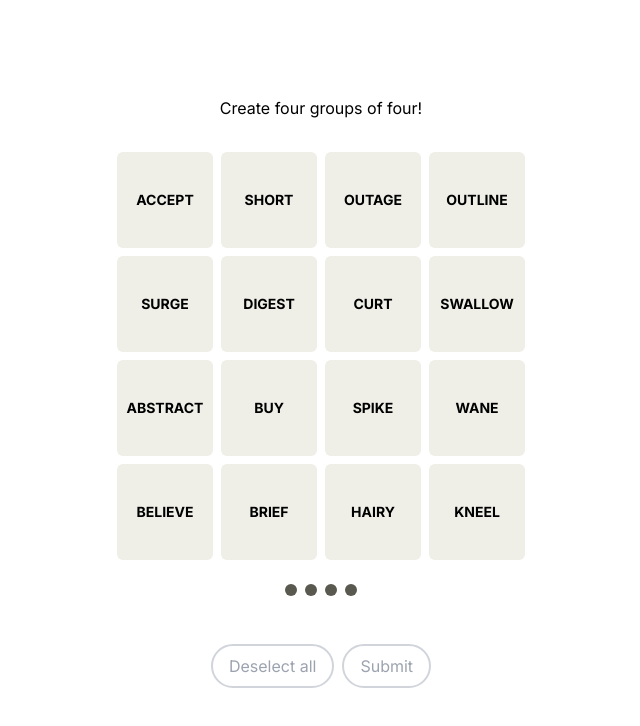
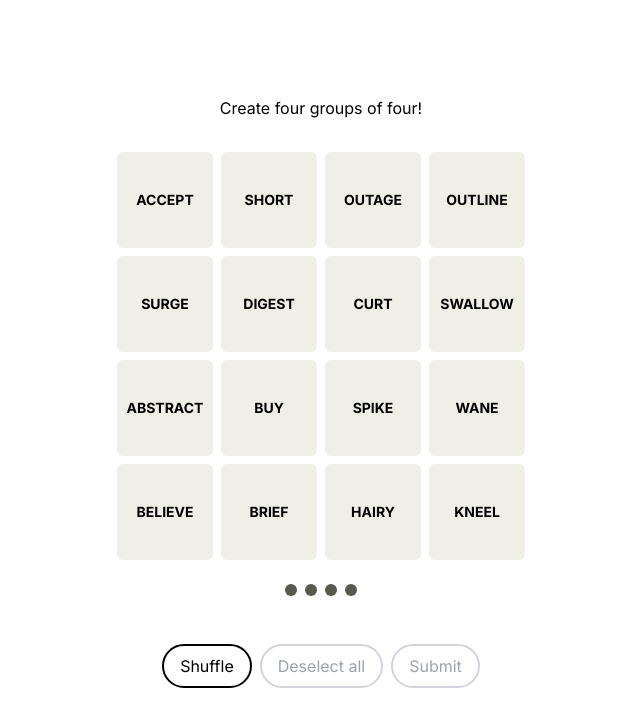
Before and after one commit to kunalbhat/connections-clone, a Next.js app: page / in a window 1280 px wide. Shown: the top 726 px of the page, without its empty margins (319-959 px from the left). Built offline with nearby package versions, Linux system fonts and the light colour scheme.

Commit message:
add shuffle button

```diff
--- a/app/page.js
+++ b/app/page.js
@@ -186,6 +186,9 @@ export default function Home() {
       </>
       <div className="misses flex gap-2 py-6">{displayMisses()}</div>
       <div className="controls flex gap-2 py-6">
+        <button className="button" onClick={updateBoard}>
+          Shuffle
+        </button>
         <button
           className="button"
           disabled={selectedCount === 0 ? "disabled" : ""}
```
